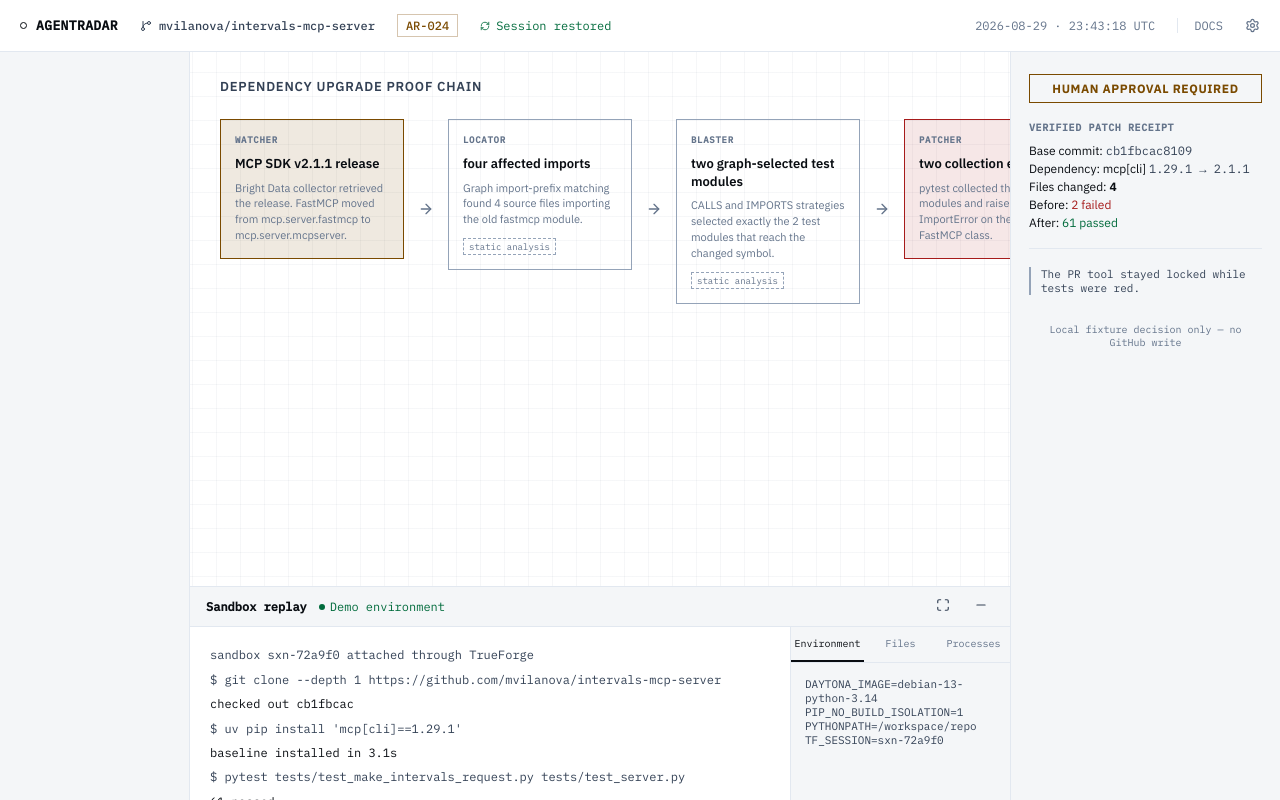
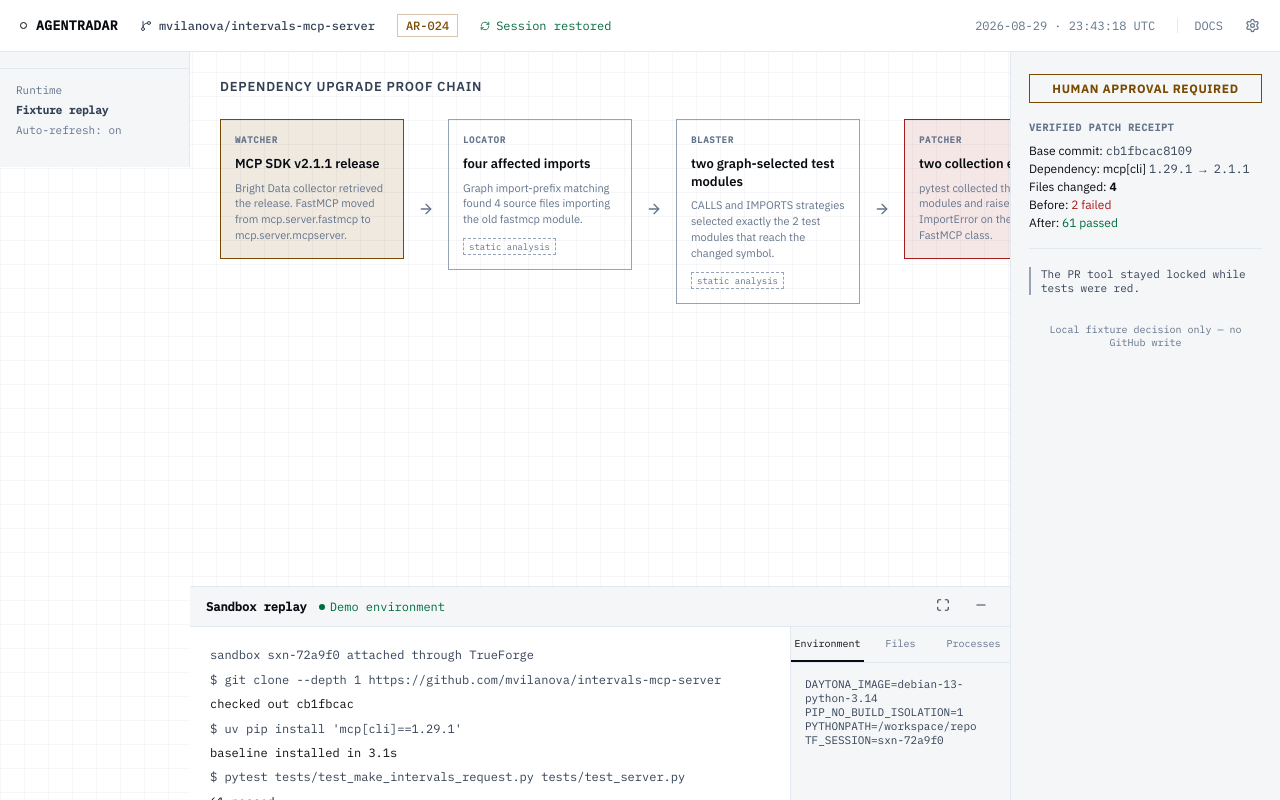
Before and after one commit to priyanshu-liveflow/completion_rca, a Next.js app in the folder apps/web/: page / in a window 1280 px wide. Shown: the top 800 px of the page. Built offline with nearby package versions, Linux system fonts and the light colour scheme.

Commit message:
fix(web): lock main/workspace to the viewport height

```diff
--- a/apps/web/app/components/MissionControlPage.module.css
+++ b/apps/web/app/components/MissionControlPage.module.css
@@ -84,6 +84,8 @@
   flex: 1;
   display: flex;
   min-height: 0;
+  max-height: calc(100vh - 52px);
+  overflow: hidden;
 }
 
 .nav {
@@ -94,6 +96,8 @@
   flex-direction: column;
   padding: 16px 0;
   background: var(--paper-line);
+  height: 100%;
+  overflow: hidden;
 }
 
 @media (min-width: 1024px) and (max-width: 1279px) {
@@ -197,6 +201,7 @@
   grid-template-rows: minmax(0, 1fr) minmax(0, 1fr);
   gap: 0;
   min-height: 0;
+  height: 100%;
   max-height: 100%;
   overflow: hidden;
 }
```
